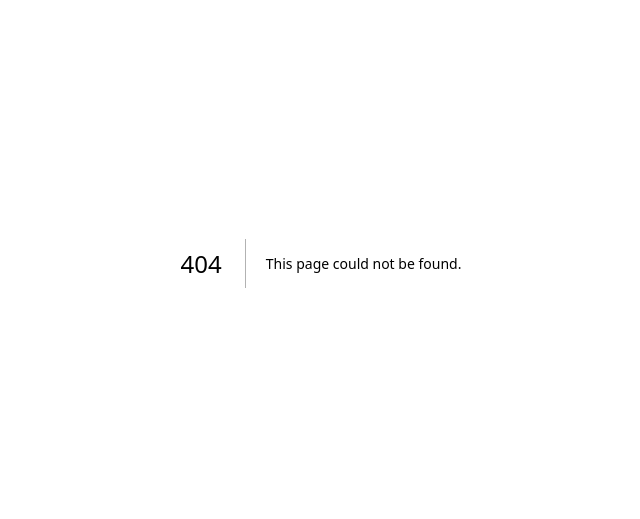
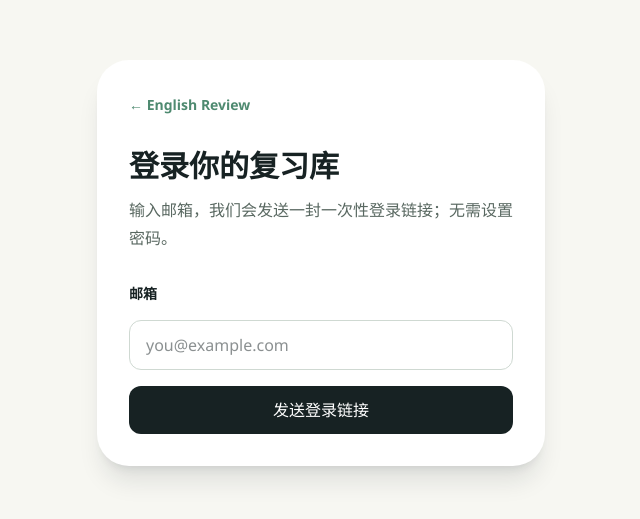
Before and after one commit to muqinglang/english-review, a Next.js app in the folder web/: page /login in a window 1280 px wide. Before the commit this address had no page. Shown: the part 137-656 px from the top of the page, without its empty margins (319-959 px from the left). Built offline with nearby package versions, Linux system fonts and the light colour scheme.

Commit message:
Add magic link login flow

```diff
--- /dev/null
+++ b/web/src/app/api/auth/magic-link/route.ts
@@ -0,0 +1,15 @@
+import { createAdminClient } from "@/lib/supabase/admin";
+
+export async function POST(request: Request) {
+  const { email } = await request.json().catch(() => ({}));
+  if (typeof email !== "string" || !/^\S+@\S+\.\S+$/.test(email) || email.length > 254) {
+    return Response.json({ message: "请输入有效的邮箱地址。" }, { status: 400 });
+  }
+  const origin = new URL(request.url).origin;
+  const { error } = await createAdminClient().auth.signInWithOtp({ email, options: { emailRedirectTo: `${origin}/auth/callback` } });
+  if (error) {
+    console.error("Magic link request failed", error.message);
+    return Response.json({ message: "无法发送登录链接，请检查认证配置后重试。" }, { status: 502 });
+  }
+  return Response.json({ ok: true });
+}
--- /dev/null
+++ b/web/src/app/auth/callback/route.ts
@@ -0,0 +1,14 @@
+import { NextResponse } from "next/server";
+import { createAdminClient } from "@/lib/supabase/admin";
+
+export async function GET(request: Request) {
+  const url = new URL(request.url);
+  const code = url.searchParams.get("code");
+  if (!code) return NextResponse.redirect(new URL("/login?error=missing_code", url.origin));
+  const { data, error } = await createAdminClient().auth.exchangeCodeForSession(code);
+  if (error || !data.session) return NextResponse.redirect(new URL("/login?error=verification_failed", url.origin));
+  const response = NextResponse.redirect(new URL("/review", url.origin));
+  response.cookies.set("english-review-access", data.session.access_token, { httpOnly: true, sameSite: "lax", secure: true, path: "/", maxAge: data.session.expires_in });
+  response.cookies.set("english-review-refresh", data.session.refresh_token, { httpOnly: true, sameSite: "lax", secure: true, path: "/", maxAge: 60 * 60 * 24 * 30 });
+  return response;
+}
--- /dev/null
+++ b/web/src/app/login/page.tsx
@@ -0,0 +1,22 @@
+"use client";
+
+import Link from "next/link";
+import { FormEvent, useState } from "react";
+
+export default function LoginPage() {
+  const [email, setEmail] = useState("");
+  const [message, setMessage] = useState("");
+  const [submitting, setSubmitting] = useState(false);
+
+  async function submit(event: FormEvent<HTMLFormElement>) {
+    event.preventDefault();
+    setSubmitting(true);
+    setMessage("");
+    const response = await fetch("/api/auth/magic-link", { method: "POST", headers: { "content-type": "application/json" }, body: JSON.stringify({ email }) });
+    const body = await response.json().catch(() => ({}));
+    setSubmitting(false);
+    setMessage(response.ok ? "登录链接已发送，请到邮箱点击链接完成验证。" : body.message ?? "暂时无法发送登录链接，请稍后重试。");
+  }
+
+  return <main className="flex min-h-screen items-center justify-center bg-[#f7f7f2] px-5 text-[#172223]"><section className="w-full max-w-md rounded-[2rem] bg-white p-8 shadow-xl shadow-[#172223]/10"><Link href="/" className="text-sm font-bold text-[#4e8a70]">← English Review</Link><h1 className="mt-8 text-3xl font-black">登录你的复习库</h1><p className="mt-3 leading-7 text-[#596861]">输入邮箱，我们会发送一封一次性登录链接；无需设置密码。</p><form className="mt-8 space-y-4" onSubmit={submit}><label className="block text-sm font-bold" htmlFor="email">邮箱</label><input id="email" type="email" autoComplete="email" required value={email} onChange={(event) => setEmail(event.target.value)} className="w-full rounded-xl border border-[#cfd9d2] px-4 py-3 outline-none focus:border-[#4e8a70]" placeholder="you@example.com" /><button disabled={submitting} className="w-full rounded-xl bg-[#172223] px-5 py-3 font-bold text-white disabled:opacity-60">{submitting ? "正在发送…" : "发送登录链接"}</button></form>{message && <p className="mt-5 rounded-xl bg-[#edf6ed] p-4 text-sm leading-6 text-[#315547]" role="status">{message}</p>}</section></main>;
+}
--- a/web/src/app/page.tsx
+++ b/web/src/app/page.tsx
@@ -1,6 +1,8 @@
+import Link from "next/link";
+
 const steps = [
-  ["01", "在 ChatGPT 练习", "继续使用 englishTranning 项目，不需要改变你的聊天习惯。"],
-  ["02", "Worker 安全推送", "本机 Worker 按提示词整理学习证据，并通过 API 推送到远程学习库。"],
+  ["01", "在 ChatGPT 练习", "继续使用 englishTranning 项目，无需改变你的聊天习惯。"],
+  ["02", "Worker 安全推送", "本机 Worker 整理学习证据，再通过 API 推送到远程学习库。"],
   ["03", "随时登录复习", "在线回顾错题、今日练习和英语声音卡片。"],
 ];
 
@@ -9,60 +11,28 @@ export default function Home() {
     <main className="min-h-screen bg-[#f7f7f2] px-5 py-8 text-[#172223] sm:px-10 lg:px-20">
       <nav className="mx-auto flex max-w-6xl items-center justify-between">
         <span className="text-lg font-black tracking-tight">English Review</span>
-        <span className="rounded-full border border-[#d5ddd7] bg-white px-3 py-1 text-xs font-semibold text-[#4b625a]">
-          Phase 1 · Worker Push
-        </span>
+        <span className="rounded-full border border-[#d5ddd7] bg-white px-3 py-1 text-xs font-semibold text-[#4b625a]">Phase 1 · Worker Push</span>
       </nav>
 
       <section className="mx-auto grid max-w-6xl gap-10 py-20 lg:grid-cols-[1.2fr_0.8fr] lg:items-center">
         <div>
           <p className="mb-4 text-sm font-bold tracking-[0.18em] text-[#4e8a70]">PERSONAL ENGLISH PRACTICE</p>
-          <h1 className="max-w-3xl text-5xl font-black leading-[1.05] tracking-[-0.06em] sm:text-7xl">
-            把每次聊天，
-            <br />
-            变成下一次开口的底气。
-          </h1>
-          <p className="mt-7 max-w-xl text-lg leading-8 text-[#53645d]">
-            你照常在 ChatGPT 练英语。本机 Worker 自动整理错误、词汇和发音难点，安全推送到你的线上复习库。
-          </p>
+          <h1 className="max-w-3xl text-5xl font-black leading-[1.05] tracking-[-0.06em] sm:text-7xl">把每次聊天，<br />变成下一次开口的底气。</h1>
+          <p className="mt-7 max-w-xl text-lg leading-8 text-[#53645d]">你照常在 ChatGPT 练英语。本机 Worker 自动整理错误、词汇和发音难点，安全推送到你的线上复习库。</p>
           <div className="mt-9 flex flex-wrap gap-3">
-            <button className="rounded-full bg-[#172223] px-5 py-3 text-sm font-bold text-white transition hover:bg-[#315547]">
-              登录后开始复习
-            </button>
-            <span className="rounded-full border border-[#d5ddd7] bg-white px-5 py-3 text-sm font-semibold text-[#52635c]">
-              数据连接准备中
-            </span>
+            <Link href="/login" className="rounded-full bg-[#172223] px-5 py-3 text-sm font-bold text-white transition hover:bg-[#315547]">登录后开始复习</Link>
+            <span className="rounded-full border border-[#d5ddd7] bg-white px-5 py-3 text-sm font-semibold text-[#52635c]">数据连接已就绪</span>
           </div>
         </div>
 
         <aside className="rounded-[2rem] bg-[#172223] p-6 text-white shadow-2xl shadow-[#172223]/15 sm:p-8">
-          <div className="flex items-center justify-between text-sm text-[#b8d0c3]">
-            <span>今日复习</span><span>8–12 分钟</span>
-          </div>
-          <div className="mt-9 rounded-2xl bg-[#edf6ed] p-6 text-[#172223]">
-            <p className="text-sm font-bold text-[#4e8a70]">ACTIVE RECALL</p>
-            <p className="mt-4 text-2xl font-black leading-snug">What does “wrestle with” mean?</p>
-            <div className="mt-7 flex gap-2">
-              <span className="rounded-full bg-[#d7ebdc] px-3 py-1 text-xs font-bold">正常朗读</span>
-              <span className="rounded-full bg-[#d7ebdc] px-3 py-1 text-xs font-bold">慢速跟读</span>
-            </div>
-          </div>
+          <div className="flex items-center justify-between text-sm text-[#b8d0c3]"><span>今日复习</span><span>8–12 分钟</span></div>
+          <div className="mt-9 rounded-2xl bg-[#edf6ed] p-6 text-[#172223]"><p className="text-sm font-bold text-[#4e8a70]">ACTIVE RECALL</p><p className="mt-4 text-2xl font-black leading-snug">What does “wrestle with” mean?</p><div className="mt-7 flex gap-2"><span className="rounded-full bg-[#d7ebdc] px-3 py-1 text-xs font-bold">正常朗读</span><span className="rounded-full bg-[#d7ebdc] px-3 py-1 text-xs font-bold">慢速跟读</span></div></div>
           <p className="mt-6 text-sm leading-6 text-[#b8d0c3]">上线后，这里会显示你的真实到期复习项和最后同步状态。</p>
         </aside>
       </section>
 
-      <section className="mx-auto max-w-6xl border-t border-[#d5ddd7] py-12">
-        <p className="text-sm font-bold tracking-[0.14em] text-[#4e8a70]">HOW IT WORKS</p>
-        <div className="mt-6 grid gap-4 md:grid-cols-3">
-          {steps.map(([number, title, description]) => (
-            <article key={number} className="rounded-2xl border border-[#dce2dc] bg-white p-6">
-              <p className="text-sm font-black text-[#4e8a70]">{number}</p>
-              <h2 className="mt-8 text-xl font-black">{title}</h2>
-              <p className="mt-3 leading-7 text-[#596861]">{description}</p>
-            </article>
-          ))}
-        </div>
-      </section>
+      <section className="mx-auto max-w-6xl border-t border-[#d5ddd7] py-12"><p className="text-sm font-bold tracking-[0.14em] text-[#4e8a70]">HOW IT WORKS</p><div className="mt-6 grid gap-4 md:grid-cols-3">{steps.map(([number, title, description]) => <article key={number} className="rounded-2xl border border-[#dce2dc] bg-white p-6"><p className="text-sm font-black text-[#4e8a70]">{number}</p><h2 className="mt-8 text-xl font-black">{title}</h2><p className="mt-3 leading-7 text-[#596861]">{description}</p></article>)}</div></section>
     </main>
   );
 }
--- /dev/null
+++ b/web/src/app/review/page.tsx
@@ -0,0 +1,9 @@
+import Link from "next/link";
+import { cookies } from "next/headers";
+import { redirect } from "next/navigation";
+
+export default async function ReviewPage() {
+  const token = (await cookies()).get("english-review-access")?.value;
+  if (!token) redirect("/login");
+  return <main className="min-h-screen bg-[#f7f7f2] px-5 py-10 text-[#172223] sm:px-10"><div className="mx-auto max-w-3xl"><nav className="flex justify-between"><Link href="/" className="font-black">English Review</Link><span className="text-sm font-bold text-[#4e8a70]">已登录</span></nav><section className="mt-16 rounded-[2rem] bg-white p-8 shadow-xl shadow-[#172223]/10"><p className="text-sm font-bold tracking-[0.14em] text-[#4e8a70]">YOUR REVIEW SPACE</p><h1 className="mt-3 text-4xl font-black">欢迎回来</h1><p className="mt-5 leading-7 text-[#596861]">登录已成功。Worker 推送完成后，你的到期复习、声音卡片和作答记录会显示在这里。</p></section></div></main>;
+}
```
